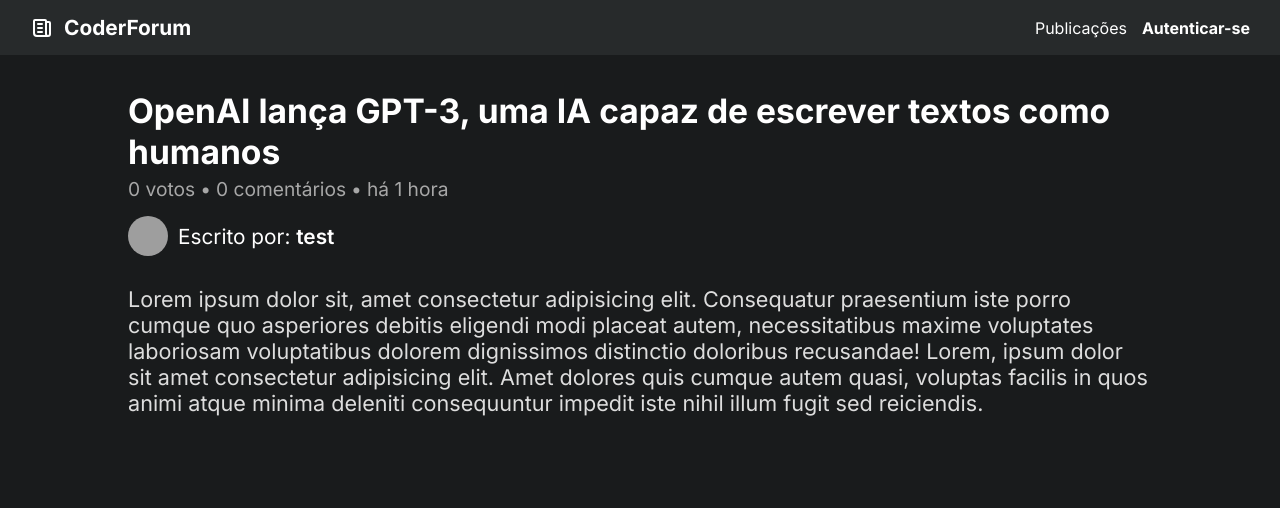
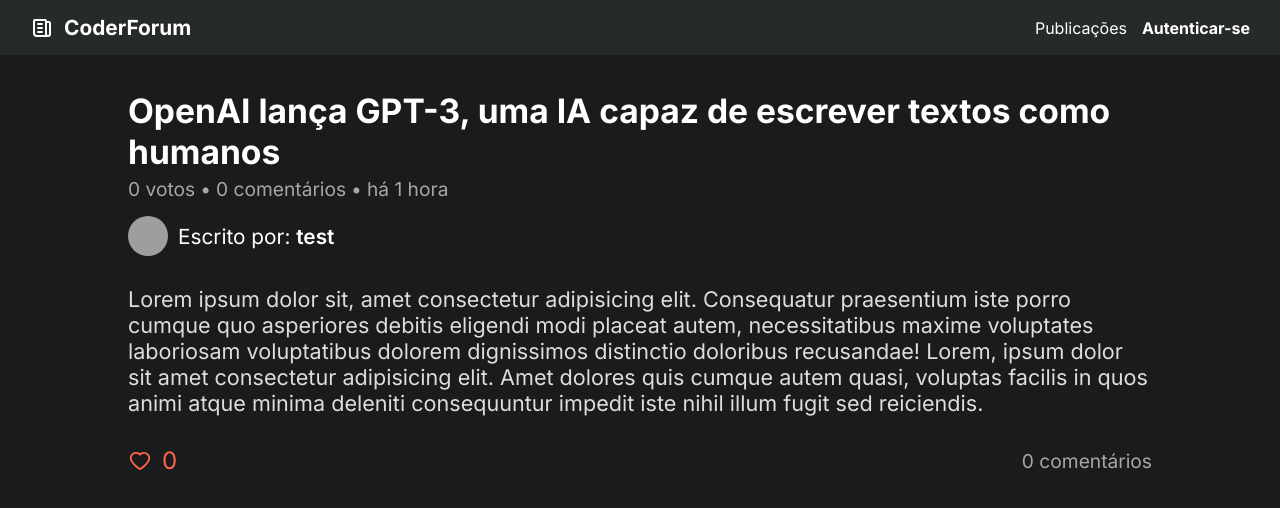
Before and after one commit to CoderForum/CoderForum, a Next.js app: page /posts/discord-integra-inteligencia-artificial-ao-chat in a window 1280 px wide. Shown: the top 508 px of the page. Built offline with nearby package versions, Linux system fonts and the light colour scheme; grey boxes are pictures that could not be loaded.

Commit message:
add like stats

```diff
--- a/src/components/Post/index.tsx
+++ b/src/components/Post/index.tsx
@@ -1,6 +1,13 @@
 import Link from 'next/link';
+import { AiFillHeart, AiOutlineHeart } from 'react-icons/ai';
 import { FeedPostFooter } from '../Feed/FeedPost/styles';
-import { PostAuthor, PostContainer, PostContent, PostHeader } from './styles';
+import {
+  PostAuthor,
+  PostContainer,
+  PostContent,
+  PostHeader,
+  PostSocial,
+} from './styles';
 
 export type PostProps = {
   author: {
@@ -8,6 +15,7 @@
   };
   comments: number;
   createdAt: number;
+  hasUpvoted: boolean;
   title: string;
   upvotes: number;
   url: string;
@@ -17,6 +25,7 @@
   author,
   comments,
   createdAt,
+  hasUpvoted,
   title,
   upvotes,
   url,
@@ -51,6 +60,15 @@
         quasi, voluptas facilis in quos animi atque minima deleniti consequuntur
         impedit iste nihil illum fugit sed reiciendis.
       </PostContent>
+
+      <PostSocial>
+        <div className="likes">
+          {hasUpvoted ? <AiFillHeart /> : <AiOutlineHeart />}
+          <span>{upvotes}</span>
+        </div>
+
+        <span>{comments} comentários</span>
+      </PostSocial>
     </PostContainer>
   );
 }
--- a/src/components/Post/styles.tsx
+++ b/src/components/Post/styles.tsx
@@ -93,3 +93,36 @@
     font-weight: 600;
   }
 `;
+
+export const PostSocial = styled.section`
+  &,
+  .likes {
+    display: flex;
+    align-items: center;
+    gap: 10px;
+  }
+
+  justify-content: space-between;
+
+  /* Comment stats */
+  > span {
+    color: #a7a7a7;
+    font-size: 1.2rem;
+  }
+
+  .likes {
+    svg,
+    span {
+      color: tomato;
+      font-size: 1.5rem;
+    }
+
+    &:hover {
+      cursor: pointer;
+      svg,
+      span {
+        color: red;
+      }
+    }
+  }
+`;
```
